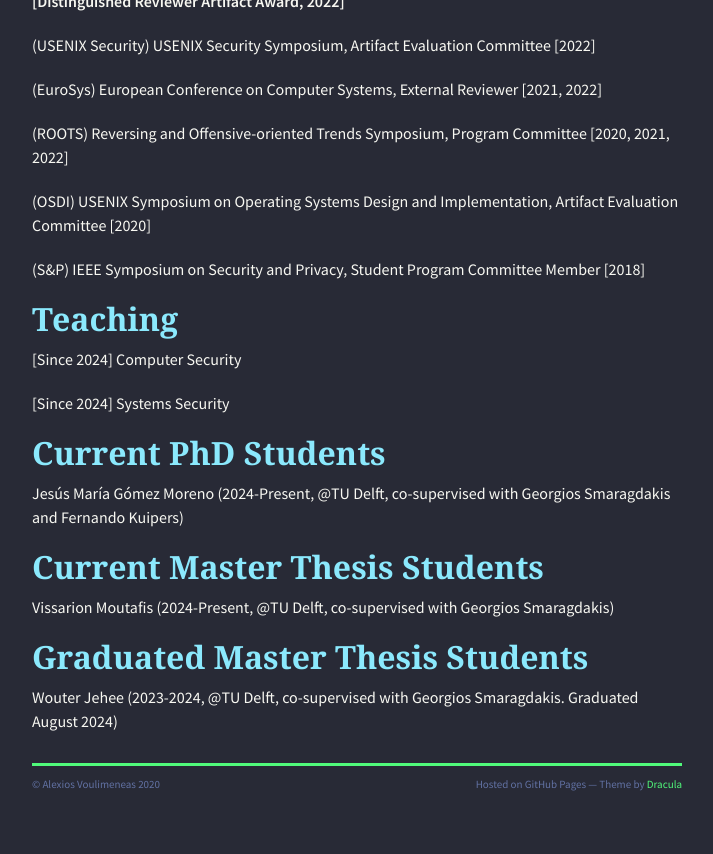
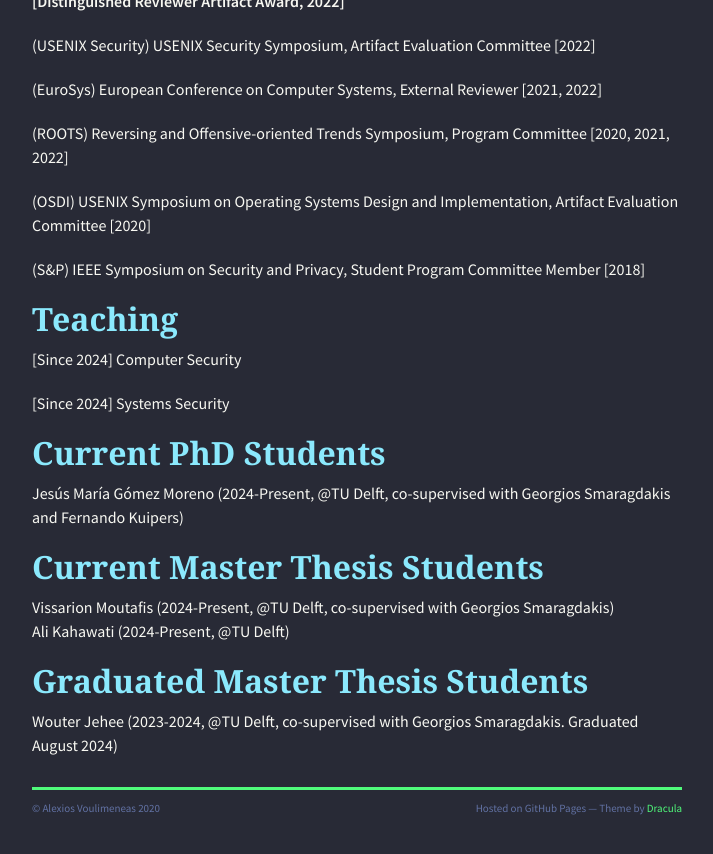
Before and after one commit to alexios-voulimeneas/alexios-voulimeneas.github.io, a Jekyll site: the page built from index.md, in a window 1280 px wide and 900 px high, scrolled down 3976 px. Shown: the top 854 px of the window, without its empty margins (283-996 px from the left). Built offline with Jekyll 4.4.1, drawn with Linux system fonts in a browser that asks for light colours; nearby versions of some CDN libraries; the repository's description, which GitHub fills in, is left out.

Commit message:
Update index.md

```diff
--- a/index.md
+++ b/index.md
@@ -156,6 +156,8 @@ Jesús María Gómez Moreno (2024-Present, @TU Delft, co-supervised with Georgio
 ## [](#header-2) Current Master Thesis Students
 
 Vissarion Moutafis (2024-Present, @TU Delft, co-supervised with Georgios Smaragdakis)
+Ali Kahawati (2024-Present, @TU Delft)
+
 
 ## [](#header-2) Graduated Master Thesis Students
 
```
